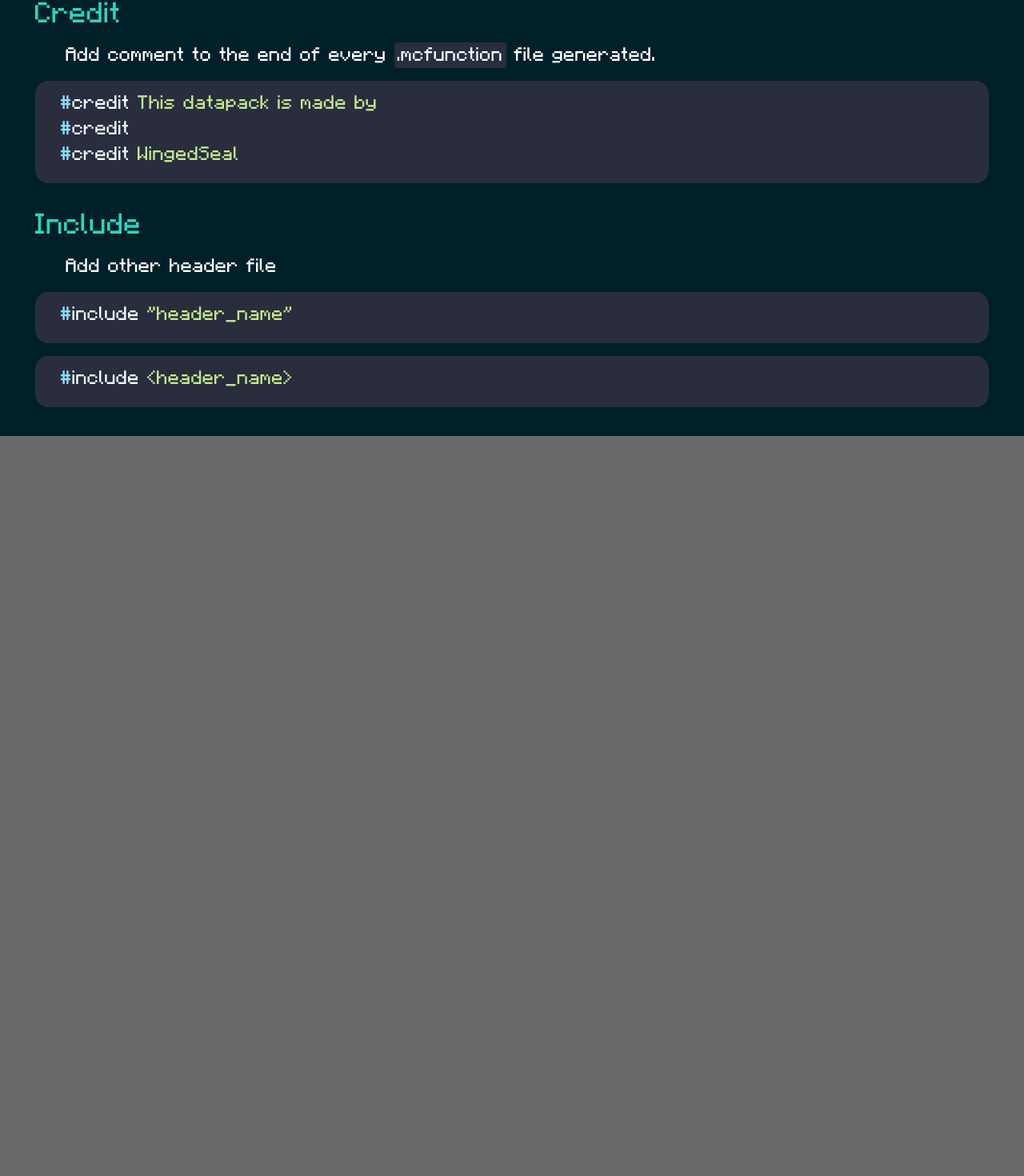
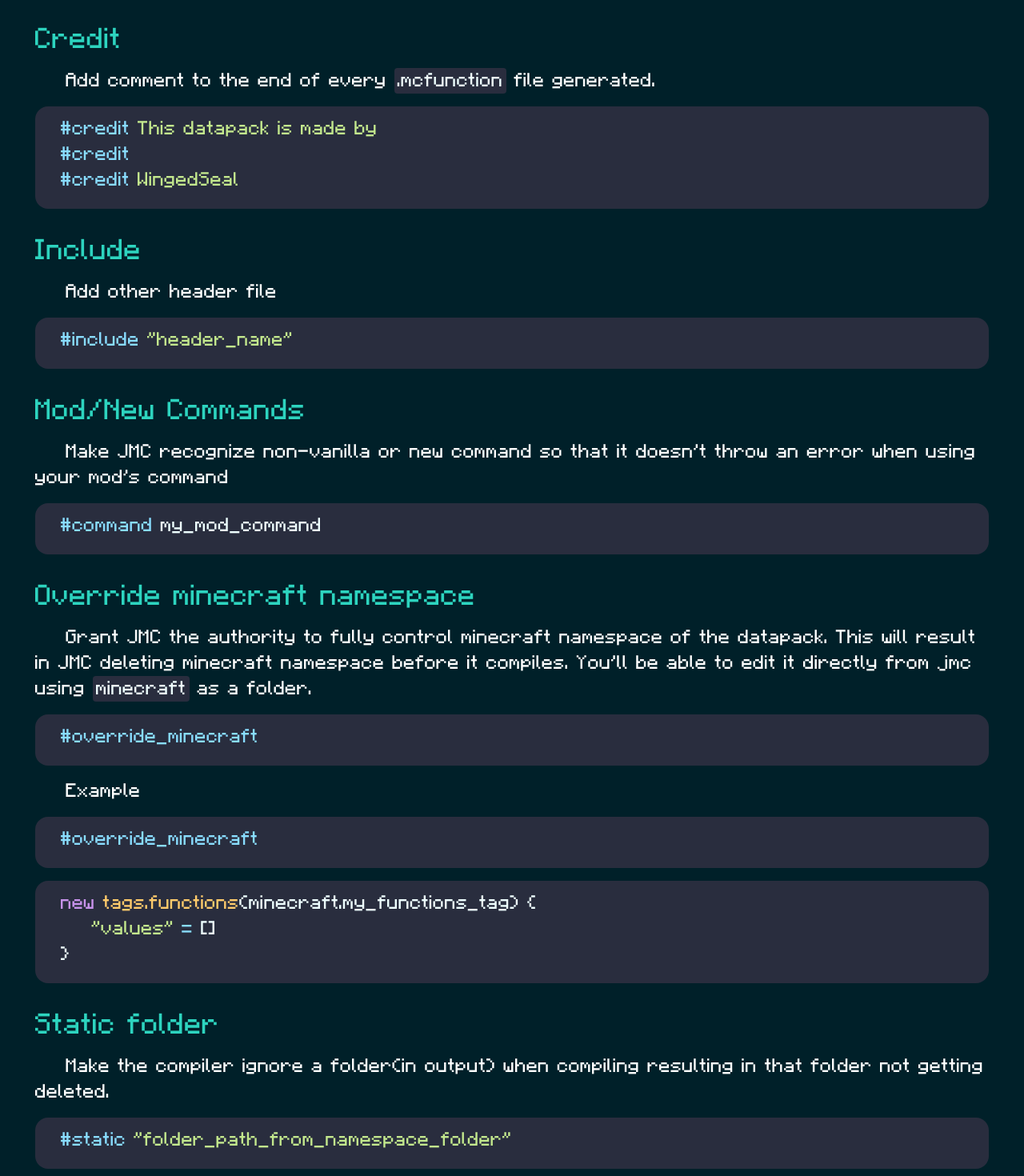
Before and after one commit to WingedSeal/jmc, a React (Create React App) app: page /#/documentation/header in a window 1280 px wide. Shown: the part 751-2221 px from the top of the page at 80% size. Before the commit the page ends 1296 px from the top, so only its background shows below. Built offline with nearby package versions, Linux system fonts and the light colour scheme.

Commit message:
Update documention for v1.2.8

```diff
--- a/src/pages/BuiltInFunction/Features.tsx
+++ b/src/pages/BuiltInFunction/Features.tsx
@@ -348,8 +348,8 @@ const BuildinFeatures = [
         <p>Create a custom item and save it for further use.</p>
         <p>onClick can only be used with "carrot_on_a_stick" itemType.</p>
         <p>
-            itemId is the unique name of this item so that it can be referenced
-            in other Item function.
+            <code>itemId</code> is the unique name of this item so that it can
+            be referenced in other Item function.
         </p>
         <Command
             name="Item.create"
@@ -359,6 +359,35 @@ const BuildinFeatures = [
                 { key: "itemType", type: "Item" },
                 { key: "displayName", type: "string" },
                 { key: "lore", type: "List<string>", default: "[]" },
+                { key: "nbt", type: "JSObject", default: "{}" },
+                { key: "onClick", type: "Function", default: "()=>{}" },
+            ]}
+            newline
+        />
+    </Feature>,
+    <Feature
+        id="item_create_sign"
+        summary="Item.createSign()"
+        keywords="new sign"
+    >
+        <p>Create a custom sign and save it for further use.</p>
+        <p>
+            <code>variant</code> is wood variant of the sign such as oak,
+            spruce, etc.
+        </p>
+        <p>
+            <code>itemId</code> is the unique name of this item so that it can
+            be referenced in other Item function.
+        </p>
+        <Command
+            name="Item.create"
+            type="LoadOnly"
+            params={[
+                { key: "itemId", type: "Keyword" },
+                { key: "variant", type: "Keyword" },
+                { key: "displayName", type: "string" },
+                { key: "lore", type: "List<string>", default: "[]" },
+                { key: "texts", type: "List<string>", default: "[]" },
                 { key: "nbt", type: "JSObject", default: "{}" },
                 { key: "onClick", type: "Function", default: "()=>{}" },
             ]}
@@ -920,6 +949,17 @@ const BuildinFeatures = [
             newline
         />
     </Feature>,
+    <Feature id="jmc_put" summary="JMC.put()" keywords="">
+        <p>
+            Ignore any parsing and output the command directly. Mainly used for
+            bypass compiler failures.
+        </p>
+        <Command
+            name="JMC.put"
+            type="JMCFunction"
+            params={[{ key: "command", type: "string" }]}
+        />
+    </Feature>,
 ];
 
 export default BuildinFeatures;
--- a/src/pages/Header/Header.tsx
+++ b/src/pages/Header/Header.tsx
@@ -17,6 +17,10 @@ const Header = () => {
                         <code>.hjmc</code> extension. (The default is{" "}
                         <code>main.hjmc</code>)
                     </p>
+                    <p>
+                        <Tab />
+                        Semicolon is not required in <code>.hjmc</code> file.
+                    </p>
                 </div>
 
                 <div className="text-primary-contrast text-xl md:text-4xl mt-3 md:mt-4">
@@ -28,7 +32,7 @@ const Header = () => {
                         Replace a keyword with another keyword
                     </p>
                     <CodeBlock>
-                        <CodeText type="operator">#</CodeText>define replacement
+                        <CodeText type="operator">#define</CodeText> replacement
                         original_keyword
                     </CodeBlock>
                     <p>
@@ -36,7 +40,7 @@ const Header = () => {
                         Example
                     </p>
                     <CodeBlock>
-                        <CodeText type="operator">#</CodeText>define LOOP
+                        <CodeText type="operator">#define</CodeText> LOOP
                         __tick__
                     </CodeBlock>
                     <CodeBlock>
@@ -61,14 +65,14 @@ const Header = () => {
                         file generated.
                     </p>
                     <CodeBlock>
-                        <CodeText type="operator">#</CodeText>credit{" "}
+                        <CodeText type="operator">#credit</CodeText>{" "}
                         <CodeText type="string">
                             This datapack is made by
                         </CodeText>
                         <br />
-                        <CodeText type="operator">#</CodeText>credit
+                        <CodeText type="operator">#credit</CodeText>
                         <br />
-                        <CodeText type="operator">#</CodeText>credit{" "}
+                        <CodeText type="operator">#credit</CodeText>{" "}
                         <CodeText type="string">WingedSeal</CodeText>
                     </CodeBlock>
                 </div>
@@ -81,25 +85,74 @@ const Header = () => {
                         Add other header file
                     </p>
                     <CodeBlock>
-                        <CodeText type="operator">#</CodeText>include{" "}
+                        <CodeText type="operator">#include</CodeText>{" "}
                         <CodeText type="string">"header_name"</CodeText>
                     </CodeBlock>
-                    <CodeBlock>
-                        <CodeText type="operator">#</CodeText>include{" "}
-                        <CodeText type="string">{"<header_name>"}</CodeText>
-                    </CodeBlock>
                 </div>
-                {/* <div className="text-primary-contrast text-xl md:text-4xl mt-3 md:mt-4">
-                    <s>Mod Commands</s>
+                <div className="text-primary-contrast text-xl md:text-4xl mt-3 md:mt-4">
+                    Mod/New Commands
                 </div>
                 <div className="text-white text-base md:text-2xl mt-4 max-w-full">
                     <p>
-                        <Tab/>Lorem ipsum dolor sit amet consectetur adipisicing
-                        elit. Neque dolorum, quae, tenetur libero aut dicta nisi
-                        cumque nemo beatae debitis voluptatum inventore quaerat
-                        harum expedita fugit, alias quasi velit consequuntur?
+                        <Tab />
+                        Make JMC recognize non-vanilla or new command so that it
+                        doesn't throw an error when using your mod's command
                     </p>
-                </div> */}
+                    <CodeBlock>
+                        <CodeText type="operator">#command</CodeText>{" "}
+                        my_mod_command
+                    </CodeBlock>
+                </div>
+                <div className="text-primary-contrast text-xl md:text-4xl mt-3 md:mt-4">
+                    Override minecraft namespace
+                </div>
+                <div className="text-white text-base md:text-2xl mt-4 max-w-full">
+                    <p>
+                        <Tab />
+                        Grant JMC the authority to fully control minecraft
+                        namespace of the datapack. This will result in JMC
+                        deleting minecraft namespace before it compiles. You'll
+                        be able to edit it directly from jmc using{" "}
+                        <code>minecraft</code> as a folder.
+                    </p>
+                    <CodeBlock>
+                        <CodeText type="operator">#override_minecraft</CodeText>
+                    </CodeBlock>
+                    <p>
+                        <Tab />
+                        Example
+                    </p>
+                    <CodeBlock>
+                        <CodeText type="operator">#override_minecraft</CodeText>
+                    </CodeBlock>
+                    <CodeBlock>
+                        <CodeText type="keyword">new</CodeText>{" "}
+                        <CodeText type="class">tags.functions</CodeText>
+                        (minecraft.my_functions_tag) {"{"}
+                        <br />
+                        <Tab />
+                        <CodeText type="string">"values"</CodeText>{" "}
+                        <CodeText type="operator">=</CodeText> []
+                        <br />
+                        {"}"}
+                    </CodeBlock>
+                </div>
+                <div className="text-primary-contrast text-xl md:text-4xl mt-3 md:mt-4">
+                    Static folder
+                </div>
+                <div className="text-white text-base md:text-2xl mt-4 max-w-full">
+                    <p>
+                        <Tab />
+                        Make the compiler ignore a folder(in output) when
+                        compiling resulting in that folder not getting deleted.
+                    </p>
+                    <CodeBlock>
+                        <CodeText type="operator">#static</CodeText>{" "}
+                        <CodeText type="string">
+                            "folder_path_from_namespace_folder"
+                        </CodeText>
+                    </CodeBlock>
+                </div>
             </section>
         </>
     );
--- a/src/pages/Import/Import.tsx
+++ b/src/pages/Import/Import.tsx
@@ -48,6 +48,15 @@ const Import = () => {
                     <Tab />
                     file_name.jmc
                 </CodeBlock>
+                <p>
+                    <Tab />
+                    You can also import every <code>.jmc</code> file in a folder
+                    using wildcard import (asterisk)
+                </p>
+                <CodeBlock>
+                    <CodeText type="operator">@import</CodeText>{" "}
+                    <CodeText type="string">"folder_name/*"</CodeText>;
+                </CodeBlock>
             </div>
         </section>
     );
```
